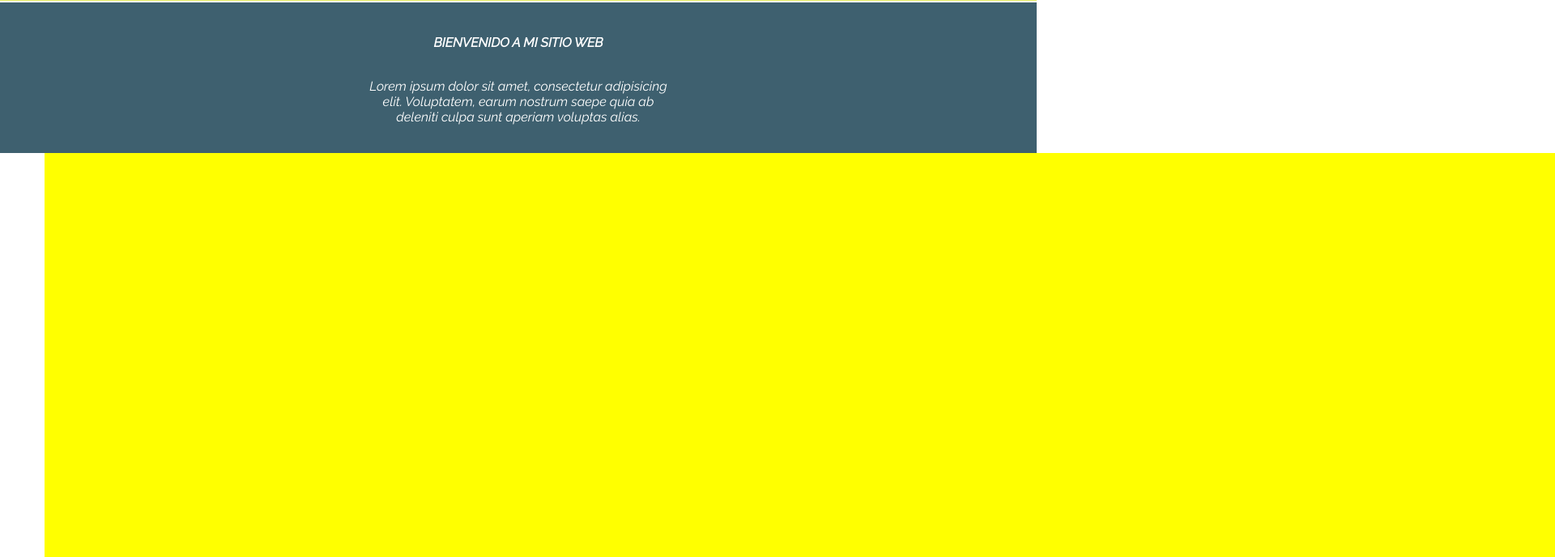
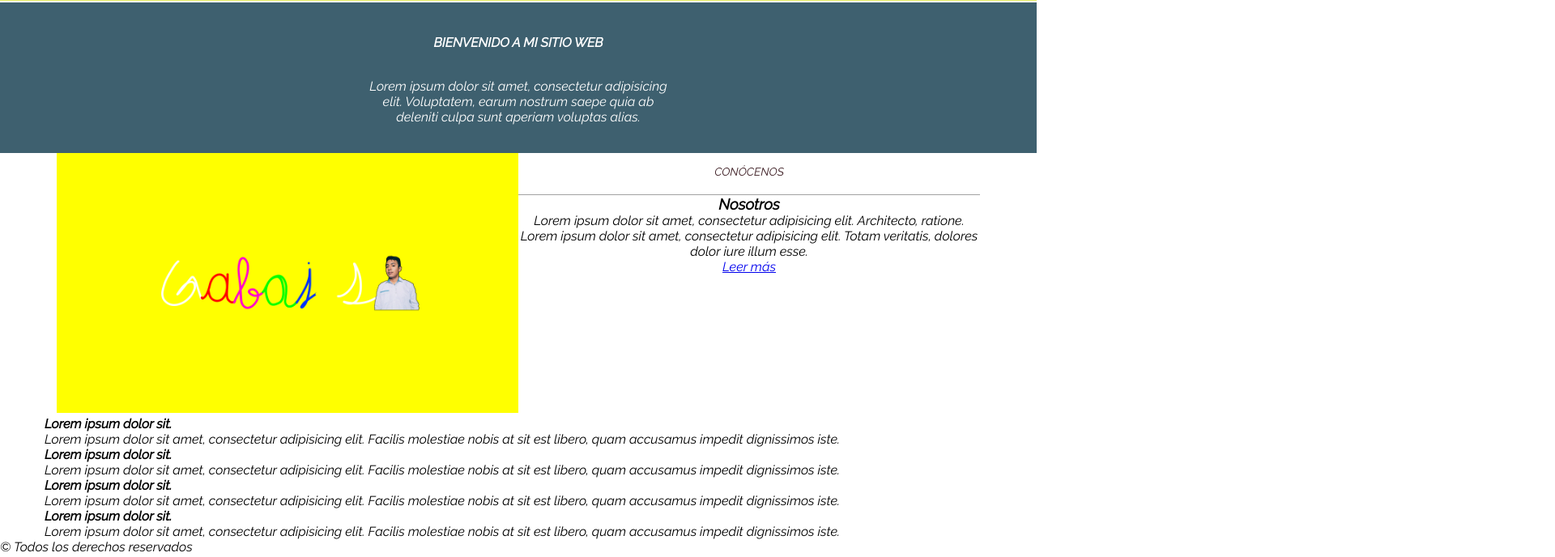
Before and after one commit to PrograMario12/gabajes, a plain HTML site: page index.html in a window 1280 px wide. Shown: the part 699-1387 px from the top of the page at 81% size, 1920 px wide, since content can reach past the window. Drawn offline with Linux system fonts and the light colour scheme.

Commit message:
Avance de css sobre nosotros

```diff
--- a/css/estilos.css
+++ b/css/estilos.css
@@ -126,3 +126,34 @@ header{
   max-width: 370px;
   margin: 0 auto;
 }
+/* FIN DE SECCIÓN DE BIENVENIDA */
+
+/* SOBRE NOSOTROS */
+.nosotros > .contenedor{
+  display: flex;
+  flex-direction: row;
+  flex-wrap: wrap;
+  justify-content: center;
+}
+
+.foto-equipo{
+  width: 100%;
+  max-width: 570px;
+}
+
+.foto-equipo img{
+  width: 100%;
+}
+
+.conocenos{
+  text-align: center;
+  padding: 15px 0;
+  max-width: 570px;
+}
+
+.conocenos p:nth-child(1){
+  font-size: 14px;
+  color: #3c1c22;
+  padding-bottom: 20px;
+  border-bottom: 1px solid #a2a2a2;
+}
```
